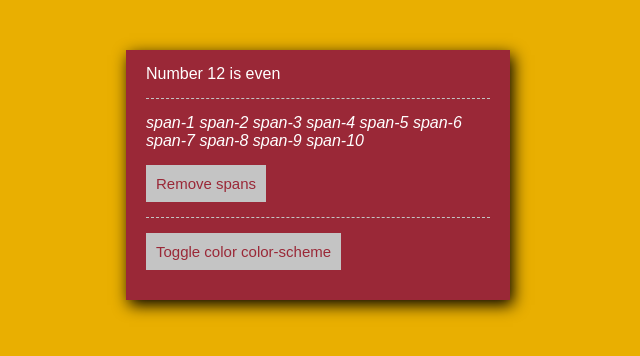
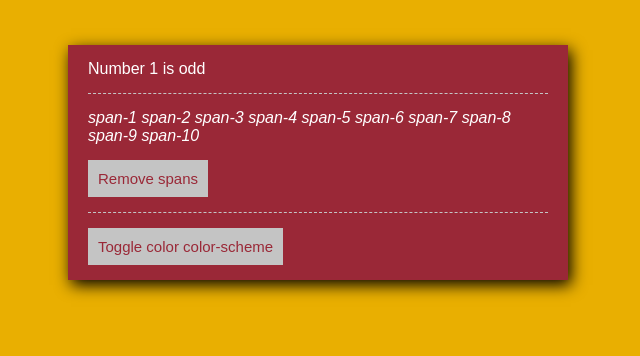
Before and after one commit to Margo20/Work, a plain HTML site: page HW3/index.html in a window 1280 px wide. Shown: the whole page, without its empty margins (322-962 px from the left). Drawn offline with Linux system fonts and the light colour scheme.

Commit message:
improved oddEven and css

```diff
--- a/HW3/js/main.js
+++ b/HW3/js/main.js
@@ -2,32 +2,35 @@ var body = document.body;
 var btnToggle = document.getElementsByClassName('l-tasks__btn _toggle')[0];
 var btnRemove = document.getElementsByClassName('l-tasks__btn _remove')[0];
 var spansArray = document.getElementsByClassName('l-tasks__span');
+var itemText = document.getElementsByClassName('l-tasks__item-text')[0];
 var changeOfSubjectHandler = function(){
   body.classList.toggle('_color-schemie-light');
 }
 var removeSpanHandler = function(){
      if(body.classList.contains('_color-schemie-light')){
       spansArray[spansArray.length-1].remove();
-      btnRemove.removeEventListener('click',removeSpanHandler);
-     }
-     else{
+     } else{
       spansArray[0].remove();
     }
+
       btnRemove.removeEventListener('click',removeSpanHandler);
     }
 
   btnRemove.addEventListener('click',removeSpanHandler);
   btnToggle.addEventListener('click',changeOfSubjectHandler);
 
-;(function(num) {
-  if( typeof num ==='number' && num % 2===0){
-    document.getElementsByClassName('l-tasks__item-text')[0].textContent ='Number'+' '+ num +' '+'is'+' '+'even';
-  }
-  else
-    if(typeof num ==='number' && num % 2!==0){
-     document.getElementsByClassName('l-tasks__item-text')[0].textContent ='Number'+' '+ num +' '+'is'+' '+'odd';
-  }
-    else {
-     document.getElementsByClassName('l-tasks__item-text')[0].textContent ='This is not a number';
-   };
-  }(12));
+    ;(function(num) {
+    var type = 'even';
+
+      if( typeof num !=='number'){
+
+        return itemText.textContent ='This is not a number';
+      }
+
+      if(num % 2!==0){
+        type = 'odd';
+      }
+
+      itemText.textContent ='Number '+ num +' is '+ type;
+
+      }(1));
--- a/HW3/style.css
+++ b/HW3/style.css
@@ -1,7 +1,8 @@
 body{
   background:#e9af01;
   font-family: sans-serif;
-	font-weight: 400;
+  font-weight: 400;
+  position: relative;
 }
 
 .b-tasks{
@@ -9,11 +10,12 @@ body{
   background: #9a2837;
   padding: 0 20px;
   color: #fff;
-  width: 30%;
-  height: 250px;
+  max-width: 500px;
   text-align: left;
-  margin-left: 35%;
-  margin-top: 50px;
+  position: absolute;
+  left: 0;
+  right: 0;
+  margin: 45px auto;
 }
 
 .l-tasks__item{
@@ -33,7 +35,7 @@ body{
   padding: 10px;
 }
 
-.l-tasks__item > .l-tasks__inner{
+ .l-tasks__inner{
   padding: 0 0 15px 0;
   font-style: italic;
 }
```
